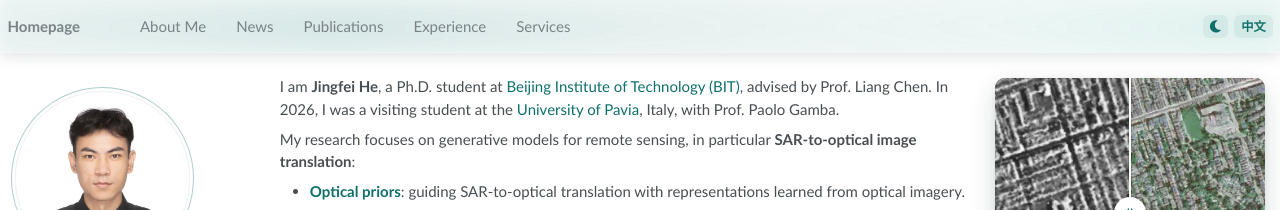
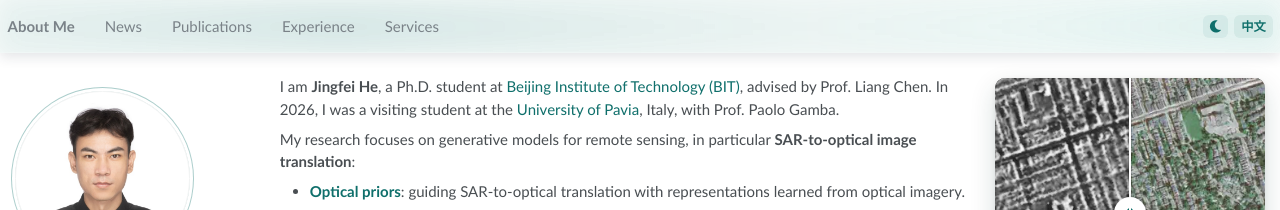
Before and after one commit to Saturn-He/Saturn-He.github.io, a Jekyll site: the page built from _pages/about.md, in a window 1280 px wide. Shown: the top 210 px of the page. Built offline with Jekyll 4.4.1, drawn with Linux system fonts in a browser that asks for light colours; some web fonts are replaced.

Commit message:
Remove the Homepage item from the top bar
It linked to #about-me, the same target as the About Me item next to it.

```diff
--- a/_includes/masthead.html
+++ b/_includes/masthead.html
@@ -3,11 +3,6 @@
     <div class="masthead__menu">
       <nav id="site-nav" class="greedy-nav">
         <ul class="visible-links">
-          <li
-            class="masthead__menu-item masthead__menu-item--lg masthead__menu-home-item"
-          >
-            <a href="#about-me"><span class="lang-en">Homepage</span><span class="lang-zh">主页</span></a>
-          </li>
           {% for link in site.data.navigation.main %}
           <li class="masthead__menu-item">
             <a href="{{ domain }}{{ link.url }}"><span class="lang-en">{{ link.title }}</span><span class="lang-zh">{{ link.title_zh | default: link.title }}</span></a>
```
